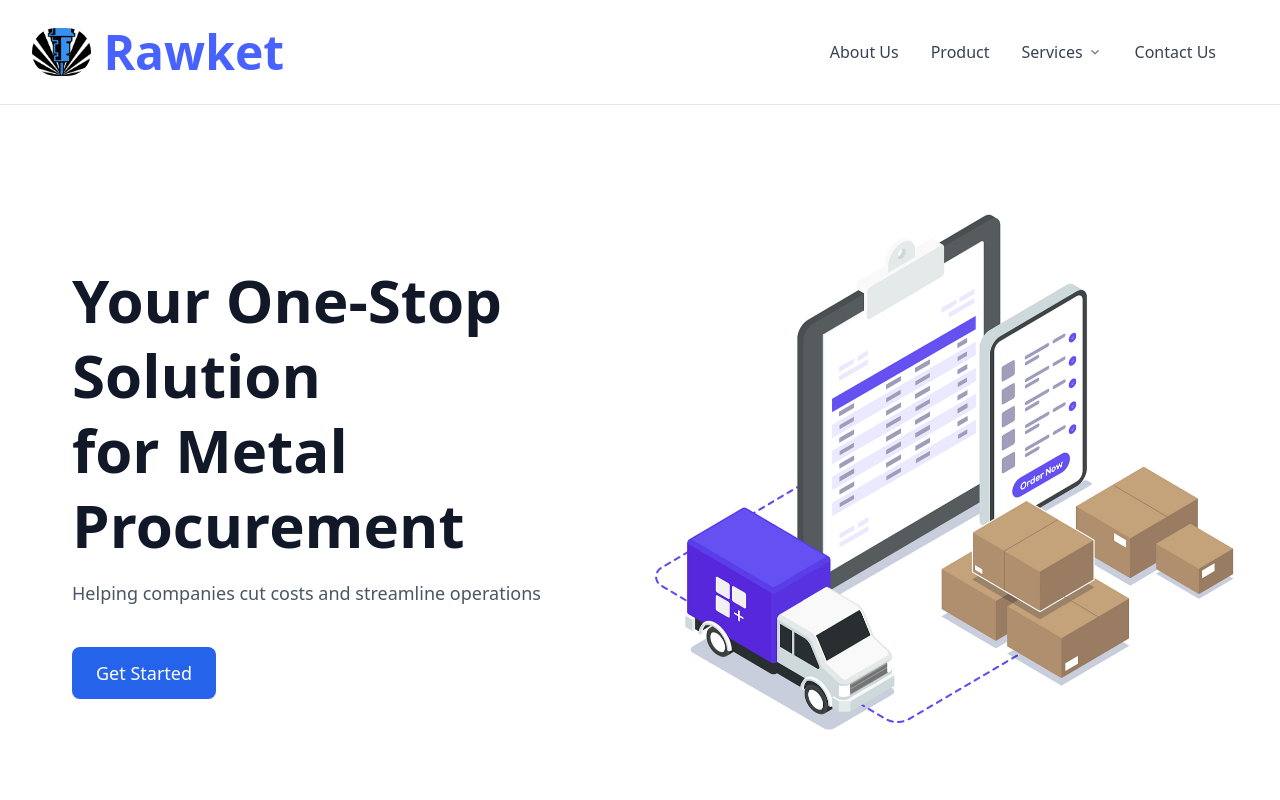
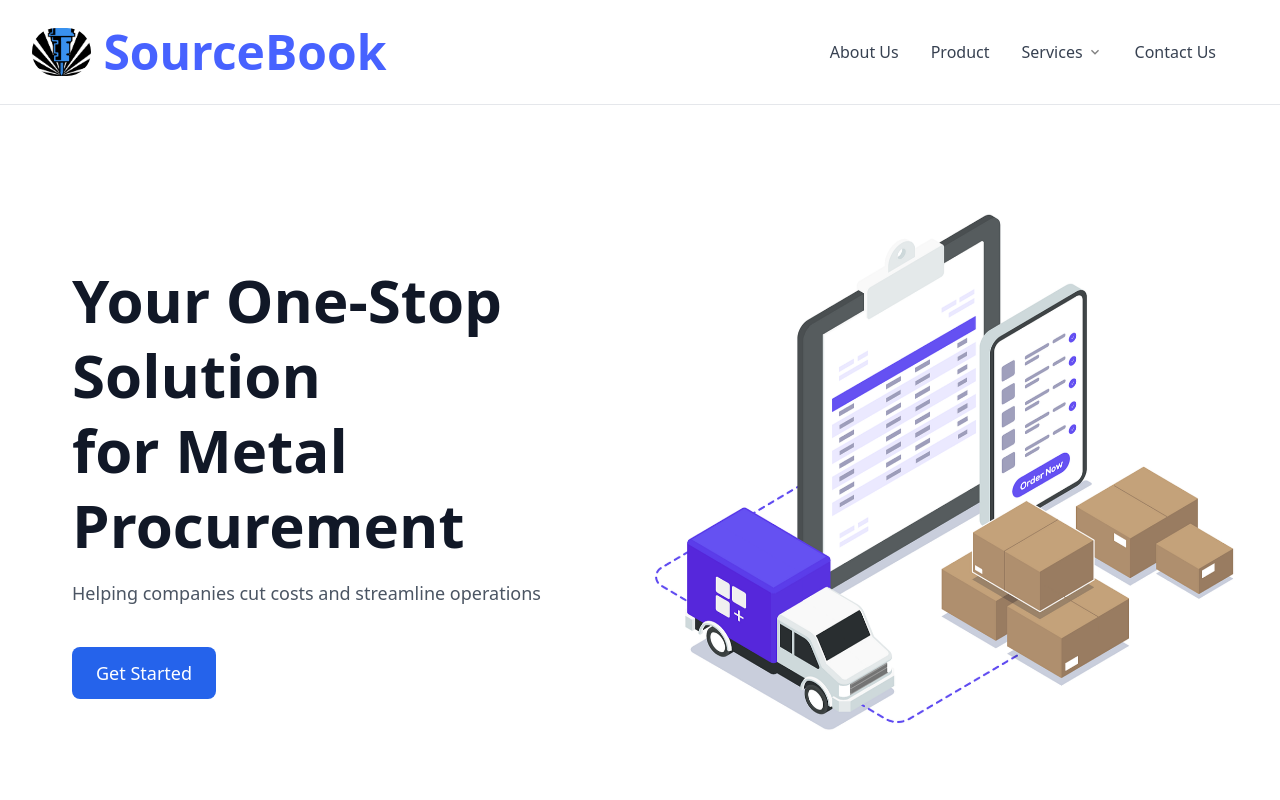
Before and after one commit to Rawket24/Rawket, a React (Vite) app: page / in a window 1280 px wide. Shown: the top 800 px of the page. Built offline with nearby package versions, Linux system fonts and the light colour scheme.

Commit message:
Update Navbar.jsx

```diff
--- a/src/components/Navbar.jsx
+++ b/src/components/Navbar.jsx
@@ -95,7 +95,7 @@ const Navbar = () => {
             <Link to="/" className="flex flex-row items-center gap-3">
               <img src="/Images/logo.png" className="h-12 rounded-full " />
               <div className="text-2xl md:text-[48px] text-myblue font-black">
-                Rawket
+                SourceBook
               </div>
             </Link>
           </div>
```
